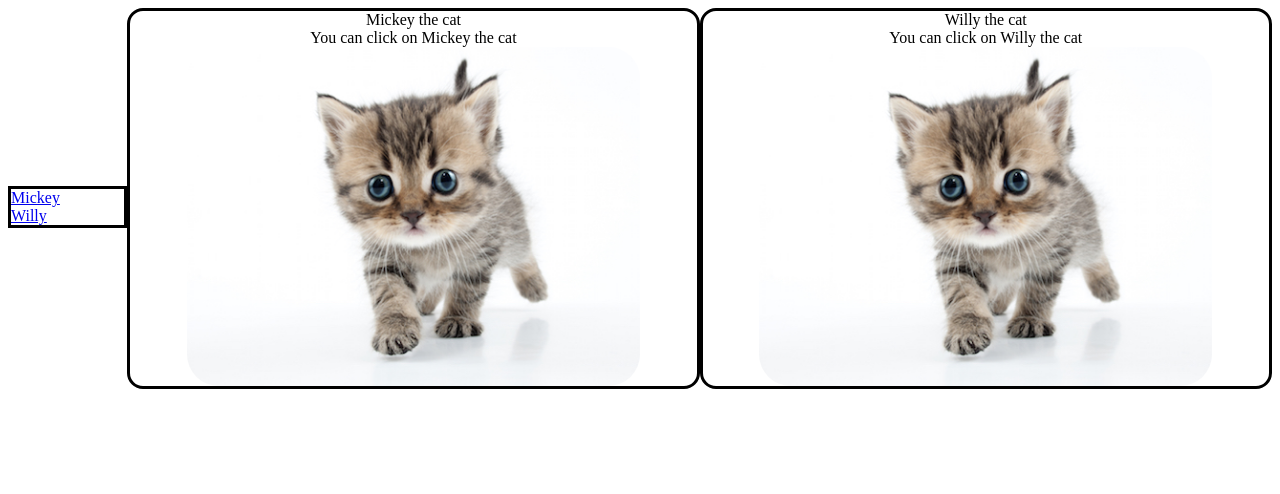
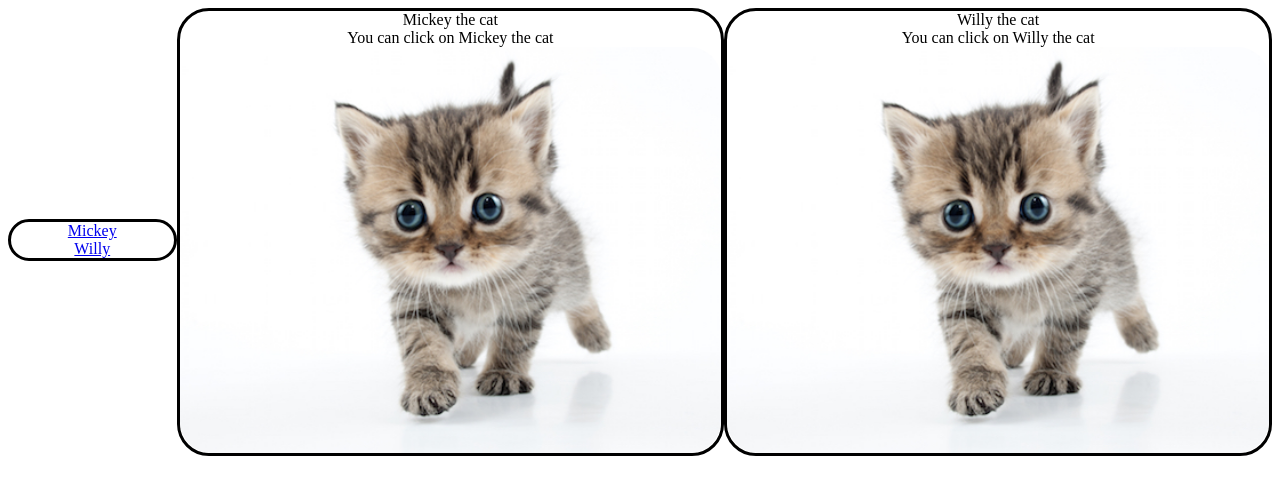
Before and after one commit to tomaswww/Cat_Clicker, a plain HTML site: page index.html in a window 1280 px wide. Drawn offline with Linux system fonts and the light colour scheme.

Commit message:
Added style to sidebar and adjusted photos to fill in container

```diff
--- a/main.css
+++ b/main.css
@@ -11,10 +11,12 @@ body {
 .sidenav {
   display: flex;
   flex-direction: column;
-  width: 20%;
+  align-items: center;
+  width: 30%;
   height:100%;
   order: -1;
   border-style: solid;
+  border-radius: 2em;
 }
 
 .container {
@@ -23,7 +25,7 @@ body {
   flex-direction: column;
   align-items: center;
   border-style: solid;
-  border-radius: 1em;
+  border-radius: 2em;
   margin-bottom: 1em;
   width: 100%;
 }
@@ -37,7 +39,7 @@ body {
 }
 
 .photo {
-  width: 80%;
+  width: 100%;
   order: 2;
   border-radius: 2em;
 }
```
